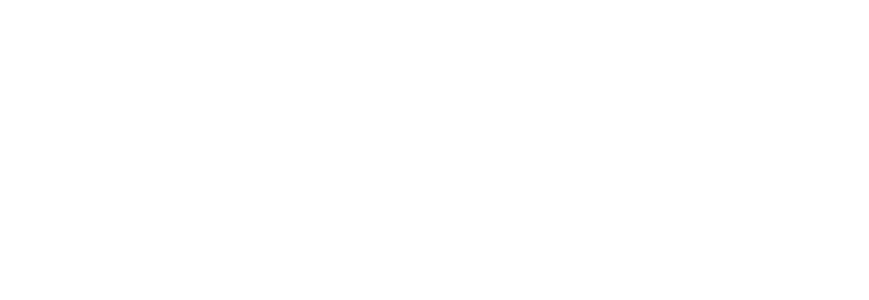
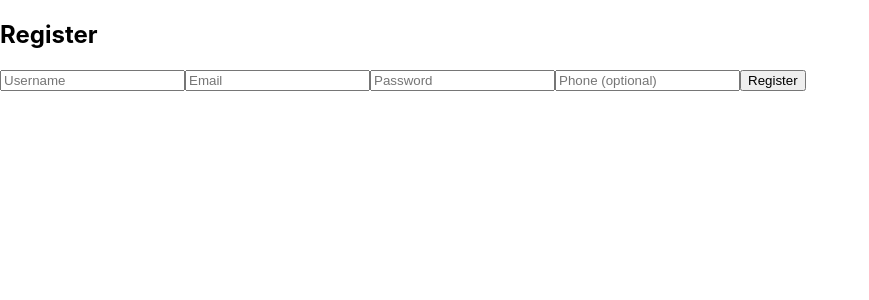
Before and after one commit to Naveeth235/NexusLearn, a React (Create React App) app in the folder frontend/: page /register in a window 1280 px wide. Before the commit this address had no page. Shown: the top 300 px of the page, without its empty margins (0-869 px from the left). Built offline with nearby package versions, Linux system fonts and the light colour scheme.

Commit message:
Implemented the registration and login frontend

```diff
--- a/frontend/src/App.js
+++ b/frontend/src/App.js
@@ -1,6 +1,8 @@
 import { BrowserRouter as Router, Routes, Route } from 'react-router-dom';
 import QuizList from './pages/QuizList';
 import QuizPage from './pages/QuizPage';
+import RegisterPage from './pages/RegisterPage';
+import LoginPage from './pages/LoginPage';
 
 function App() {
   return (
@@ -8,6 +10,8 @@
       <Routes>
         <Route path="/quizzes" element={<QuizList />} />
         <Route path="/quiz/:id" element={<QuizPage />} />
+        <Route path="/register" element={<RegisterPage />} />
+        <Route path="/login" element={<LoginPage />} />
       </Routes>
     </Router>
   );
--- /dev/null
+++ b/frontend/src/pages/LoginPage.js
@@ -0,0 +1,42 @@
+import React, { useState } from "react";
+import { login } from "../services/authService";
+
+const LoginPage = () => {
+  const [form, setForm] = useState({
+    email: "",
+    password: "",
+  });
+
+  const [message, setMessage] = useState("");
+
+  const handleChange = (e) => {
+    setForm({ ...form, [e.target.name]: e.target.value });
+  };
+
+  const handleSubmit = async (e) => {
+    e.preventDefault();
+    try {
+      const res = await login(form);
+      const token = res.data.token;
+      localStorage.setItem("token", token);
+      setMessage("Login successful!");
+      // Redirect to dashboard or profile
+    } catch (err) {
+      setMessage(err.response?.data?.message || "Login failed.");
+    }
+  };
+
+  return (
+    <div className="form-container">
+      <h2>Login</h2>
+      <form onSubmit={handleSubmit}>
+        <input name="email" type="email" value={form.email} onChange={handleChange} placeholder="Email" required />
+        <input name="password" type="password" value={form.password} onChange={handleChange} placeholder="Password" required />
+        <button type="submit">Login</button>
+      </form>
+      {message && <p>{message}</p>}
+    </div>
+  );
+};
+
+export default LoginPage;
--- /dev/null
+++ b/frontend/src/pages/RegisterPage.js
@@ -0,0 +1,44 @@
+import React, { useState } from "react";
+import { register } from "../services/authService";
+
+const RegisterPage = () => {
+  const [form, setForm] = useState({
+    username: "",
+    email: "",
+    password: "",
+    phone: "",
+  });
+
+  const [message, setMessage] = useState("");
+
+  const handleChange = (e) => {
+    setForm({ ...form, [e.target.name]: e.target.value });
+  };
+
+  const handleSubmit = async (e) => {
+    e.preventDefault();
+    try {
+      await register(form);
+      setMessage("Registration successful. Please log in.");
+      setForm({ username: "", email: "", password: "", phone: "" });
+    } catch (err) {
+      setMessage(err.response?.data?.message || "Registration failed.");
+    }
+  };
+
+  return (
+    <div className="form-container">
+      <h2>Register</h2>
+      <form onSubmit={handleSubmit}>
+        <input name="username" value={form.username} onChange={handleChange} placeholder="Username" required />
+        <input name="email" type="email" value={form.email} onChange={handleChange} placeholder="Email" required />
+        <input name="password" type="password" value={form.password} onChange={handleChange} placeholder="Password" required />
+        <input name="phone" value={form.phone} onChange={handleChange} placeholder="Phone (optional)" />
+        <button type="submit">Register</button>
+      </form>
+      {message && <p>{message}</p>}
+    </div>
+  );
+};
+
+export default RegisterPage;
--- /dev/null
+++ b/frontend/src/services/authService.js
@@ -0,0 +1,11 @@
+import axios from "axios";
+
+const API_BASE_URL = "http://localhost:8080";
+
+export const register = async (userData) => {
+  return axios.post(`${API_BASE_URL}/users/register`, userData);
+};
+
+export const login = async (credentials) => {
+  return axios.post(`${API_BASE_URL}/users/login`, credentials);
+};
```
Also changed, not shown: 1 other file (tests, documents, lock files or other folders).
